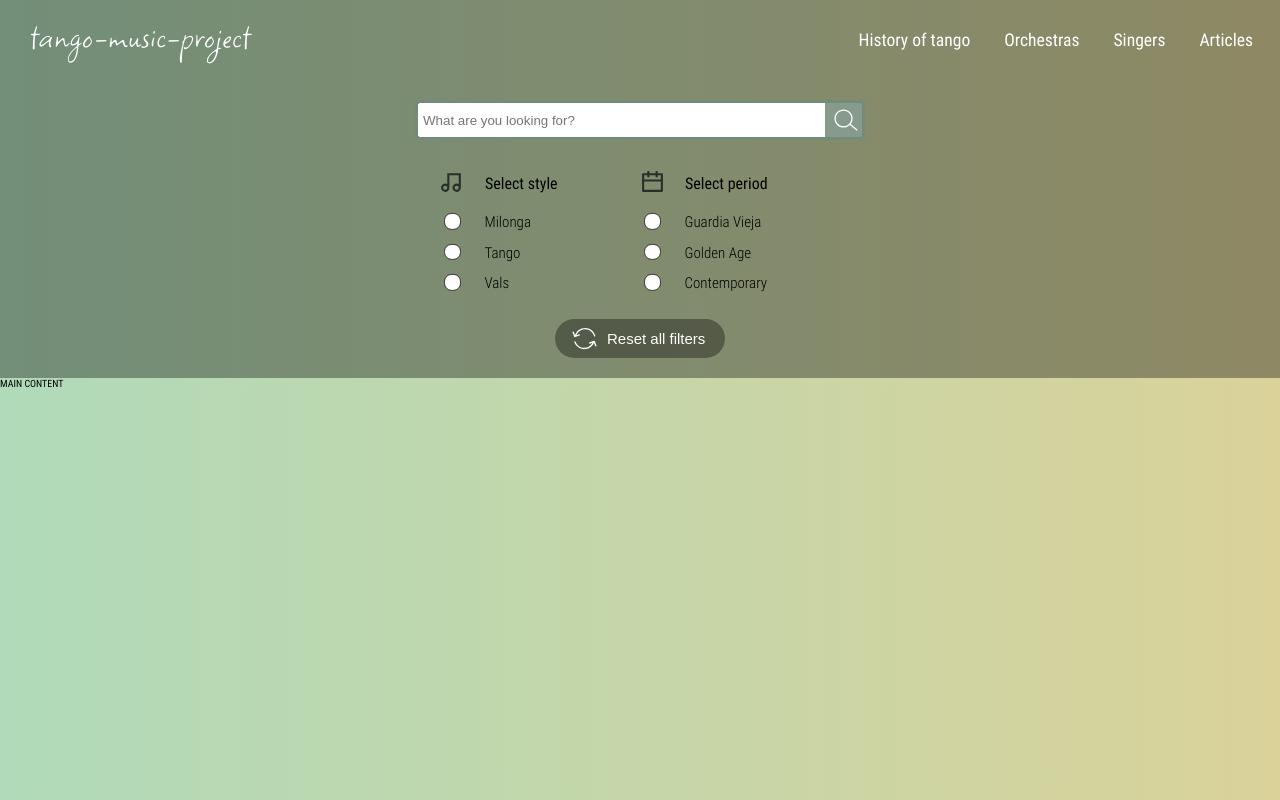
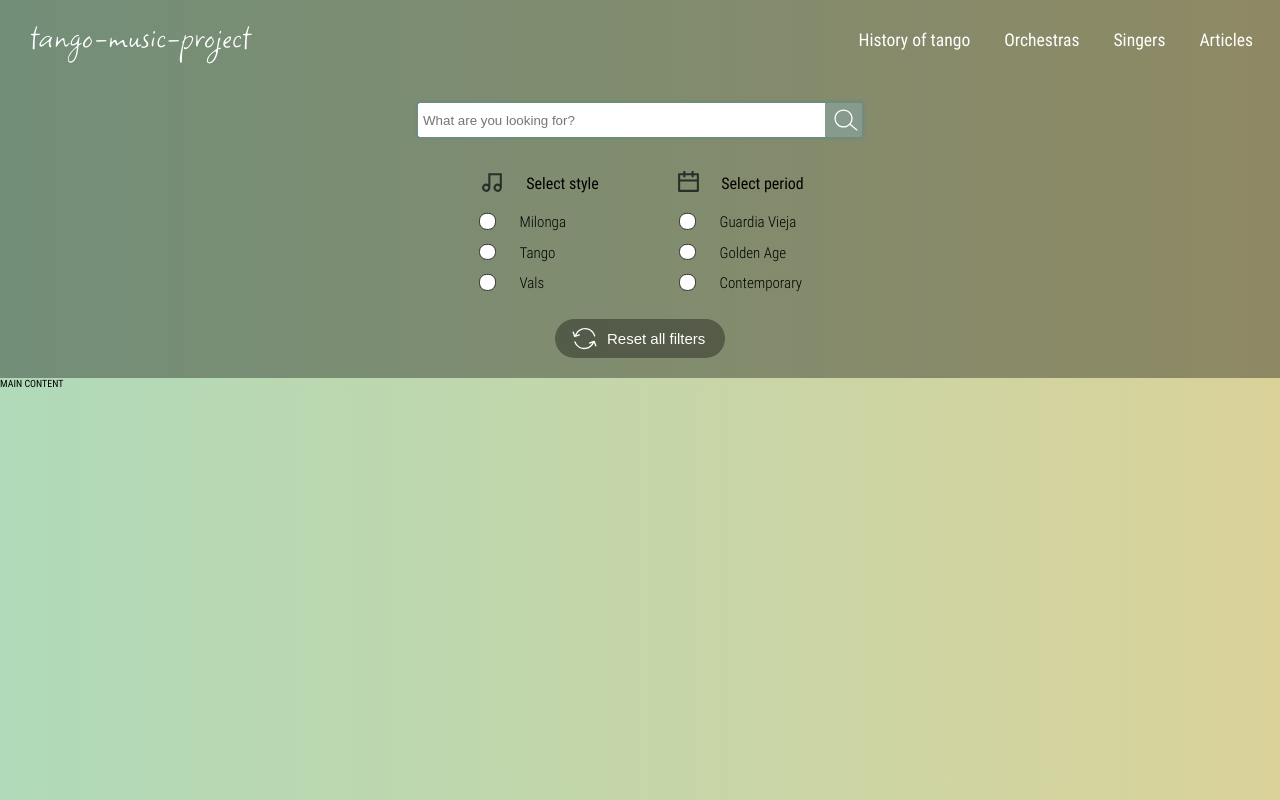
Before and after one commit to kolaroski/tango-music, a React app in the folder frontend/: page / in a window 1280 px wide. Built offline with nearby package versions, Linux system fonts and the light colour scheme; no server answers.

Commit message:
Styling: Adjust of centering filters and reset button

```diff
--- a/frontend/src/components/CategoryItem.css
+++ b/frontend/src/components/CategoryItem.css
@@ -4,6 +4,8 @@
   box-sizing: border-box;
   flex-wrap: wrap;
   width: 200px;
+  display: flex;
+  justify-content: center;
 }
 
 .category-heading-container {
@@ -34,8 +36,9 @@
 
 .checkbox-single_submenu {
   box-sizing: border-box;
-  width: 70%;
+  /* width: 70%; */
   padding: 4px 0;
+  padding-left: 35px;
 }
 
 .checkbox-single_submenu:hover {
```
